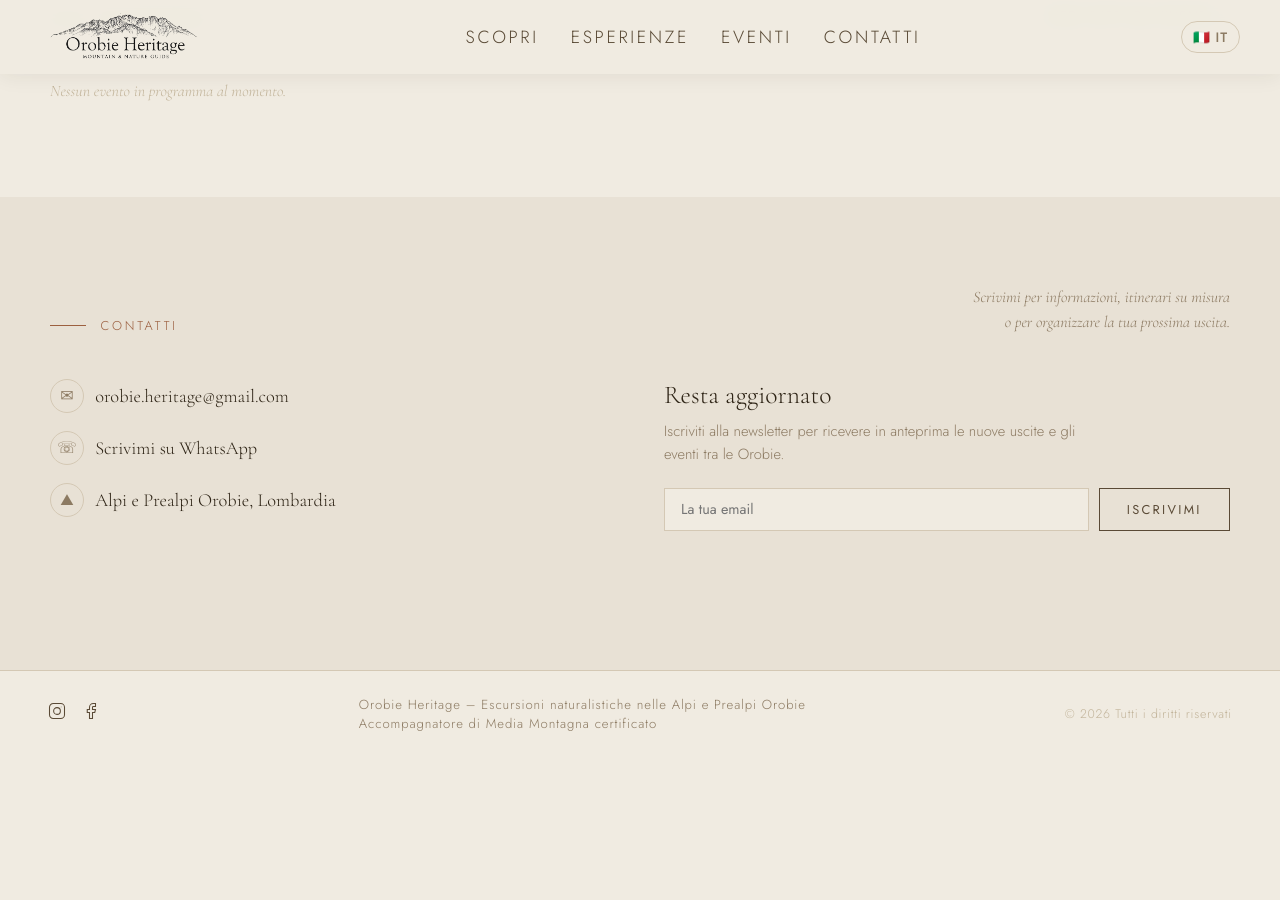
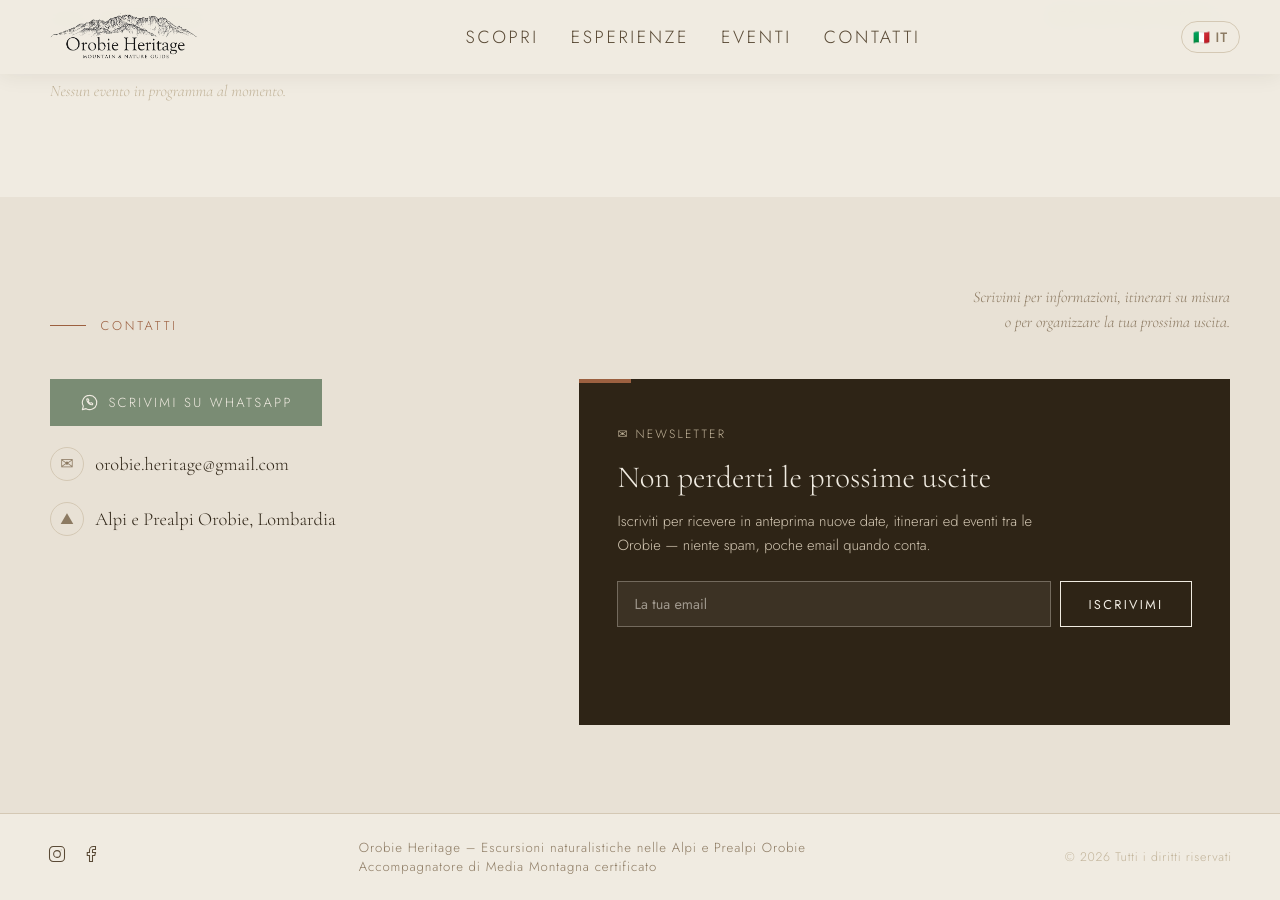
Before and after one commit to fabioloca96/Orobie-Heritage-beta, a Jekyll site: the page built from index.html, in a window 1280 px wide and 900 px high, scrolled down 2110 px. Built offline with Jekyll 4.4.1, drawn with Linux system fonts in a browser that asks for light colours; before the commit the page ends 2867 px from its top, so only the background shows below that.

Commit message:
Rende più visibili WhatsApp e newsletter nella sezione Contatti
- Il link WhatsApp diventa un bottone pieno (verde salvia, icona
  chat) invece di una semplice riga di testo
- La newsletter diventa una card scura con badge, titolo più
  invitante e form a contrasto, per risaltare rispetto al resto
  della sezione
- Applicato sia a index.html che a en/index.html

Co-Authored-By: Claude Sonnet 5 <noreply@anthropic.com>

```diff
--- a/index.html
+++ b/index.html
@@ -292,8 +292,8 @@ section{padding:5.5rem 3rem}
 .upcoming-empty{font-family:var(--serif);font-style:italic;color:var(--sand);padding:.5rem 0}
 
 .contact{background:var(--parchment)}
-.contact-grid{display:grid;grid-template-columns:1fr 1fr;gap:3rem;align-items:start}
-.contact-info{display:flex;flex-direction:column;gap:1.1rem}
+.contact-grid{display:grid;grid-template-columns:.85fr 1.15fr;gap:3rem;align-items:start}
+.contact-info{display:flex;flex-direction:column;align-items:flex-start;gap:1.3rem}
 .contact-line{
   display:flex;align-items:center;gap:.7rem;
   font-family:var(--serif);font-size:1.15rem;color:var(--peak);
@@ -305,19 +305,38 @@ a.contact-line:hover{color:var(--rust)}
   width:34px;height:34px;border:1px solid var(--tan);border-radius:50%;
   font-size:1rem;color:var(--earth);
 }
-.newsletter h3{font-family:var(--serif);font-weight:300;font-size:1.6rem;color:var(--peak);margin-bottom:.6rem}
-.newsletter p{font-size:.92rem;color:var(--earth);line-height:1.6;margin-bottom:1.3rem;max-width:420px}
+.btn-whatsapp{
+  display:inline-flex;align-items:center;gap:.6rem;
+  background:var(--sage);border-color:var(--sage);color:var(--cream);
+  padding:.8rem 1.8rem;font-size:.82rem;
+}
+.btn-whatsapp:hover{background:#66795f;border-color:#66795f;color:var(--cream)}
+
+.newsletter-card{
+  position:relative;overflow:hidden;
+  background:var(--peak);color:var(--cream);
+  padding:2.6rem 2.4rem;
+}
+.newsletter-card::before{content:'';position:absolute;top:0;left:0;width:52px;height:4px;background:var(--rust)}
+.newsletter-badge{
+  display:inline-block;margin-bottom:1rem;
+  font-size:.75rem;letter-spacing:.18em;text-transform:uppercase;color:var(--sand);
+}
+.newsletter-card h3{font-family:var(--serif);font-weight:300;font-size:clamp(1.6rem,2.4vw,2rem);line-height:1.25;color:var(--cream);margin-bottom:.7rem}
+.newsletter-card p{font-size:.92rem;color:var(--tan);line-height:1.65;margin-bottom:1.5rem;max-width:440px}
 .nl-form{display:flex;gap:.6rem;flex-wrap:wrap}
 .nl-form input{
-  flex:1;min-width:200px;background:var(--cream);border:1px solid var(--tan);
-  padding:.65rem 1rem;font-family:var(--sans);font-size:.9rem;color:var(--bark);
+  flex:1;min-width:200px;background:rgba(240,235,225,.07);border:1px solid rgba(240,235,225,.3);
+  padding:.75rem 1rem;font-family:var(--sans);font-size:.9rem;color:var(--cream);
 }
-.nl-form input:focus{outline:none;border-color:var(--earth)}
-.nl-form button{border:1px solid var(--bark);background:transparent;cursor:pointer}
+.nl-form input::placeholder{color:rgba(240,235,225,.55)}
+.nl-form input:focus{outline:none;border-color:var(--cream)}
+.nl-form .btn-invert{border:1px solid var(--cream);color:var(--cream);background:transparent}
+.nl-form .btn-invert:hover{background:var(--cream);color:var(--peak)}
 .nl-form button[disabled]{opacity:.5;cursor:default}
-.nl-msg{margin-top:.8rem;font-size:.82rem;letter-spacing:.03em;color:var(--earth);min-height:1.2em}
-.nl-msg.ok{color:var(--sage)}
-.nl-msg.err{color:var(--rust)}
+.nl-msg{margin-top:.9rem;font-size:.82rem;letter-spacing:.03em;color:var(--tan);min-height:1.2em}
+.nl-msg.ok{color:var(--mist)}
+.nl-msg.err{color:#D99A7C}
 
 footer{background:var(--cream);border-top:1px solid var(--tan);padding:1.5rem 3rem;display:flex;align-items:center;justify-content:space-between;flex-wrap:wrap;gap:.8rem}
 .ft-social{display:flex;gap:1rem}
@@ -485,17 +504,21 @@ footer{background:var(--cream);border-top:1px solid var(--tan);padding:1.5rem 3r
 
   <div class="contact-grid">
     <div class="contact-info r">
+      <a class="btn btn-whatsapp" href="https://wa.me/{{ site.contact.whatsapp_number }}" target="_blank" rel="noopener noreferrer">
+        <svg width="19" height="19" viewBox="0 0 24 24" fill="none" stroke="currentColor" stroke-width="1.4" stroke-linecap="round" stroke-linejoin="round"><path d="M12 3a9 9 0 00-7.79 13.5L3 21l4.7-1.23A9 9 0 1012 3z"/><path d="M8.5 8.3c0-.5.3-.9.8-.9h.6c.3 0 .5.2.6.4l.6 1.4c.1.3.1.6-.1.8l-.5.6c.5 1 1.3 1.8 2.3 2.3l.6-.5c.2-.2.5-.2.8-.1l1.4.6c.3.1.4.4.4.6v.6c0 .5-.4.8-.9.8-3 0-6-2.9-6.6-6.6z"/></svg>
+        Scrivimi su WhatsApp
+      </a>
       <a class="contact-line" href="mailto:{{ site.contact.email }}"><span class="contact-ico">✉</span>{{ site.contact.email }}</a>
-      <a class="contact-line" href="https://wa.me/{{ site.contact.whatsapp_number }}" target="_blank" rel="noopener noreferrer"><span class="contact-ico">☏</span>Scrivimi su WhatsApp</a>
       <p class="contact-line" style="cursor:default"><span class="contact-ico">⛰</span>Alpi e Prealpi Orobie, Lombardia</p>
     </div>
 
-    <div class="newsletter r" style="transition-delay:.08s">
-      <h3>Resta aggiornato</h3>
-      <p>Iscriviti alla newsletter per ricevere in anteprima le nuove uscite e gli eventi tra le Orobie.</p>
+    <div class="newsletter-card r" style="transition-delay:.08s">
+      <span class="newsletter-badge">✉ Newsletter</span>
+      <h3>Non perderti le prossime uscite</h3>
+      <p>Iscriviti per ricevere in anteprima nuove date, itinerari ed eventi tra le Orobie — niente spam, poche email quando conta.</p>
       <form class="nl-form" id="nlForm" action="https://formspree.io/f/{{ site.newsletter.formspree_id }}" method="POST">
         <input type="email" name="email" placeholder="La tua email" required>
-        <button type="submit" class="btn">Iscrivimi</button>
+        <button type="submit" class="btn btn-invert">Iscrivimi</button>
       </form>
       <p class="nl-msg" id="nlMsg" role="status" aria-live="polite"></p>
     </div>
```
Also changed, not shown: en/index.html (+39 -16 lines).
